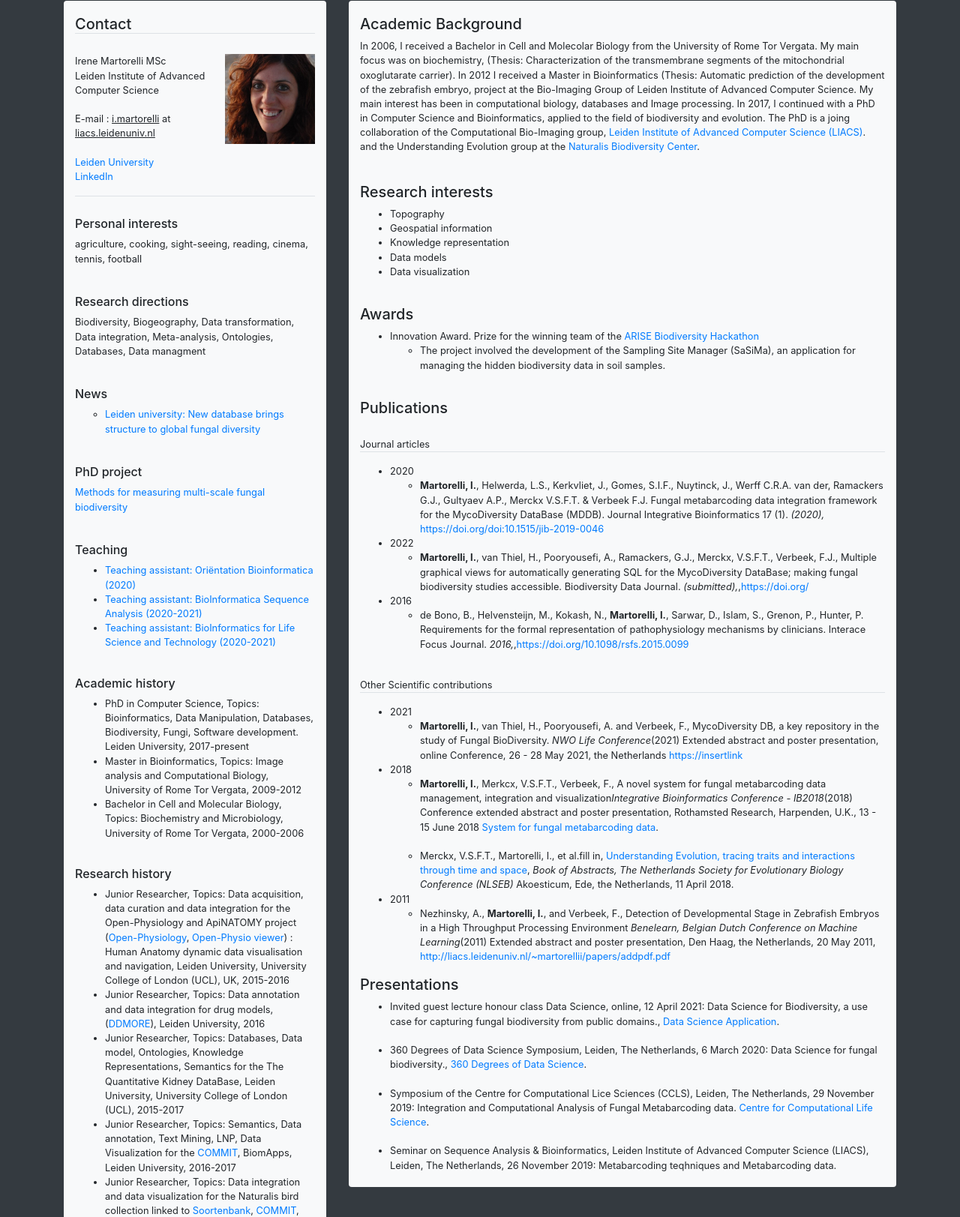
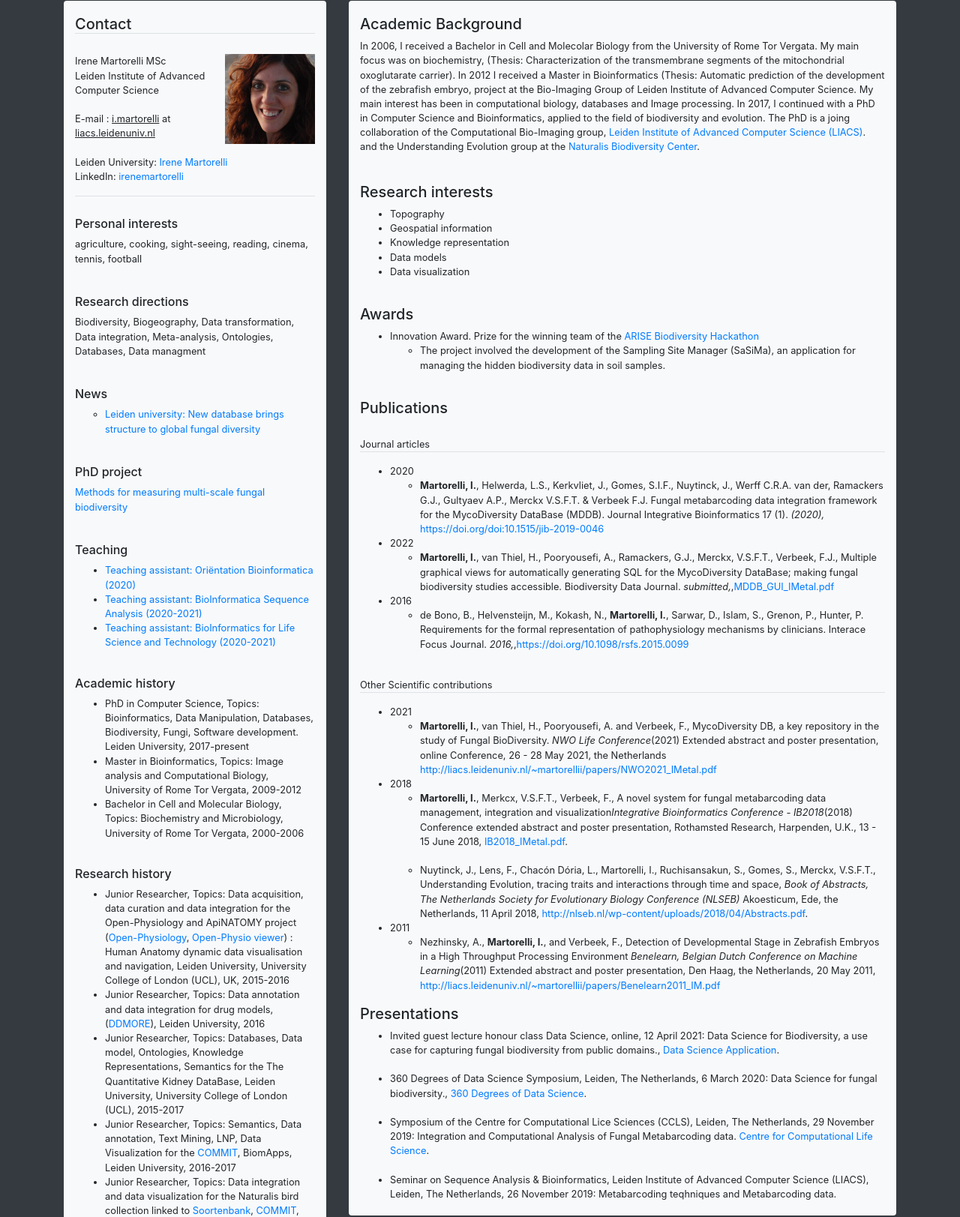
Before and after one commit to imartorelli/imartorelli.github.io, a plain HTML site: page index.html in a window 1280 px wide. Shown: the part 127-1750 px from the top of the page at 75% size. Drawn offline with nearby package versions, Linux system fonts and the light colour scheme.

Commit message:
Update urls

```diff
--- a/index.html
+++ b/index.html
@@ -60,8 +60,8 @@
 												E-mail : <u>i.martorelli</u> at <u>liacs.leidenuniv.nl</u><br>
 
             									<br>
-            									<a href="https://www.universiteitleiden.nl/en/staffmembers/irene-martorelli">Leiden University</a><br>
-            									<a href="https://www.linkedin.com/in/irenemartorelli/">LinkedIn</a><br>
+            									Leiden University: <a href="https://www.universiteitleiden.nl/en/staffmembers/irene-martorelli">Irene Martorelli</a><br>
+            									LinkedIn: <a href="https://www.linkedin.com/in/irenemartorelli/">irenemartorelli</a><br>
 											</address>
 		 				<h5 class="border-top"><span class="glyphicon glyphicon-envelope"></span></h5>
 
@@ -223,7 +223,7 @@ multi-scale fungal biodiversity</a>
 				          	<li>2022</li>
 				          		<ul>
 				          			<li>
-				          				<b>Martorelli, I.</b>, van Thiel, H., Pooryousefi, A., Ramackers, G.J., Merckx, V.S.F.T., Verbeek, F.J., Multiple graphical views for automatically generating SQL for the MycoDiversity DataBase; making fungal biodiversity studies accessible. Biodiversity Data Journal. <i>(submitted),</i>,<a href=https://copyurl>https://doi.org/</a>
+				          				<b>Martorelli, I.</b>, van Thiel, H., Pooryousefi, A., Ramackers, G.J., Merckx, V.S.F.T., Verbeek, F.J., Multiple graphical views for automatically generating SQL for the MycoDiversity DataBase; making fungal biodiversity studies accessible. Biodiversity Data Journal. <i>submitted,</i>,<a href="http://liacs.leidenuniv.nl/~martorellii/papers/MDDB_GUI_IMetal.pdf">MDDB_GUI_IMetal.pdf</a>
 				          			</li>
 				          		</ul>
 
@@ -243,23 +243,23 @@ multi-scale fungal biodiversity</a>
 			          	<li>2021</li>
 			          		<ul>
 			          			<li>
-			          			    <b>Martorelli, I.</b>, van Thiel, H., Pooryousefi, A. and Verbeek, F., MycoDiversity DB, a key repository in the study of Fungal BioDiversity. <i>NWO Life Conference</i>(2021) Extended abstract and poster presentation, online Conference, 26 - 28 May 2021, the Netherlands <a href="https:placelink">https://insertlink</a>
+			          			    <b>Martorelli, I.</b>, van Thiel, H., Pooryousefi, A. and Verbeek, F., MycoDiversity DB, a key repository in the study of Fungal BioDiversity. <i>NWO Life Conference</i>(2021) Extended abstract and poster presentation, online Conference, 26 - 28 May 2021, the Netherlands <a href="http://liacs.leidenuniv.nl/~martorellii/papers/NWO2021_IMetal.pdf">http://liacs.leidenuniv.nl/~martorellii/papers/NWO2021_IMetal.pdf</a>
 			          			</li>
 			          		</ul>
 			          	<li>2018</li>
 			          		<ul>
 			          			<li>
-			          				<b>Martorelli, I.</b>, Merkcx, V.S.F.T., Verbeek, F., A novel system for fungal metabarcoding data management, integration and visualization<i>Integrative Bioinformatics Conference - IB2018</i>(2018) Conference extended abstract and poster presentation, Rothamsted Research, Harpenden, U.K., 13 - 15 June 2018 <a href="http://liacs.leidenuniv.nl/~martorellii/papers/addpdf.pdf"> System for fungal metabarcoding data</a>.
+			          				<b>Martorelli, I.</b>, Merkcx, V.S.F.T., Verbeek, F., A novel system for fungal metabarcoding data management, integration and visualization<i>Integrative Bioinformatics Conference - IB2018</i>(2018) Conference extended abstract and poster presentation, Rothamsted Research, Harpenden, U.K., 13 - 15 June 2018, <a href="http://liacs.leidenuniv.nl/~martorellii/papers/IB2018_IMetal.pdf"> IB2018_IMetal.pdf</a>.
 			          			</li>
                       <br>
 			          			<li>
-			          				Merckx, V.S.F.T., Martorelli, I., et al.fill in, <a href="https://addlink">Understanding Evolution, tracing traits and interactions through time and space</a>, <i> Book of Abstracts, The Netherlands Society for Evolutionary Biology Conference (NLSEB)</i> Akoesticum, Ede, the Netherlands, 11 April 2018.
+			          				Nuytinck, J., Lens, F., Chacón Dória, L., Martorelli, I., Ruchisansakun, S., Gomes, S., Merckx, V.S.F.T., Understanding Evolution, tracing traits and interactions through time and space</a>, <i>Book of Abstracts, The Netherlands Society for Evolutionary Biology Conference (NLSEB)</i> Akoesticum, Ede, the Netherlands, 11 April 2018, <a href="http://nlseb.nl/wp-content/uploads/2018/04/Abstracts.pdf">http://nlseb.nl/wp-content/uploads/2018/04/Abstracts.pdf</a>.
 			          			</li>
 			          		</ul>
                 <li>2011</li>
                 <ul>
 			          			<li>
-			          			    Nezhinsky, A., <b>Martorelli, I.</b>, and Verbeek, F., Detection of Developmental Stage in Zebrafish Embryos in a High Throughput Processing Environment <i>Benelearn, Belgian Dutch Conference on Machine Learning</i>(2011) Extended abstract and poster presentation, Den Haag, the Netherlands, 20 May 2011, <a href="http://liacs.leidenuniv.nl/~martorellii/papers/addpdf.pdf">http://liacs.leidenuniv.nl/~martorellii/papers/addpdf.pdf</a>
+			          			    Nezhinsky, A., <b>Martorelli, I.</b>, and Verbeek, F., Detection of Developmental Stage in Zebrafish Embryos in a High Throughput Processing Environment <i>Benelearn, Belgian Dutch Conference on Machine Learning</i>(2011) Extended abstract and poster presentation, Den Haag, the Netherlands, 20 May 2011, <a href="http://liacs.leidenuniv.nl/~martorellii/papers/Benelearn2011_IM.pdf">http://liacs.leidenuniv.nl/~martorellii/papers/Benelearn2011_IM.pdf</a>
 			          			</li>
 			          		</ul>
 			          </ul>
```
